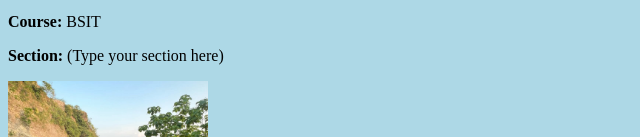
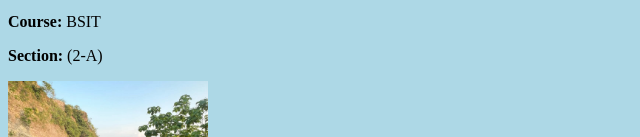
Before and after one commit to daalegadostudent-sudo/daalegadostudent-sudo.github.io, a plain HTML site: page index.html in a window 1280 px wide. Shown: the part 347-484 px from the top of the page, without its empty margins (0-640 px from the left). Drawn offline with Linux system fonts and the light colour scheme; files whose address does not match are found by name.

Commit message:
Update index.html

```diff
--- a/index.html
+++ b/index.html
@@ -13,7 +13,7 @@
 
   <p><strong>Bio:</strong> Hello! I am learning how to build websites and use GitHub Desktop.</p>
   <p><strong>Course:</strong> BSIT</p>
-  <p><strong>Section:</strong> (Type your section here)</p>
+  <p><strong>Section:</strong> (2-A)</p>
 
 
   <img src="./photo.jpg/photo.jpg" alt="My Photo" width="200">
```
